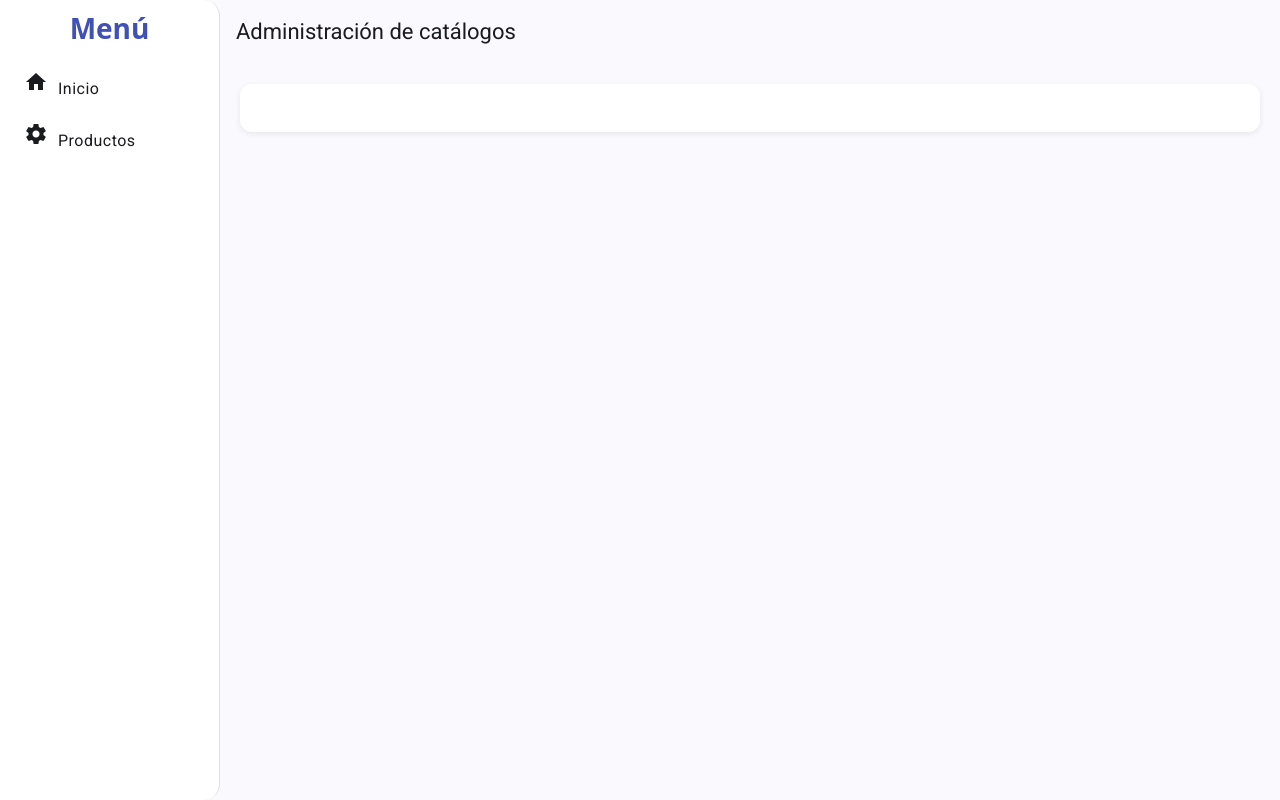
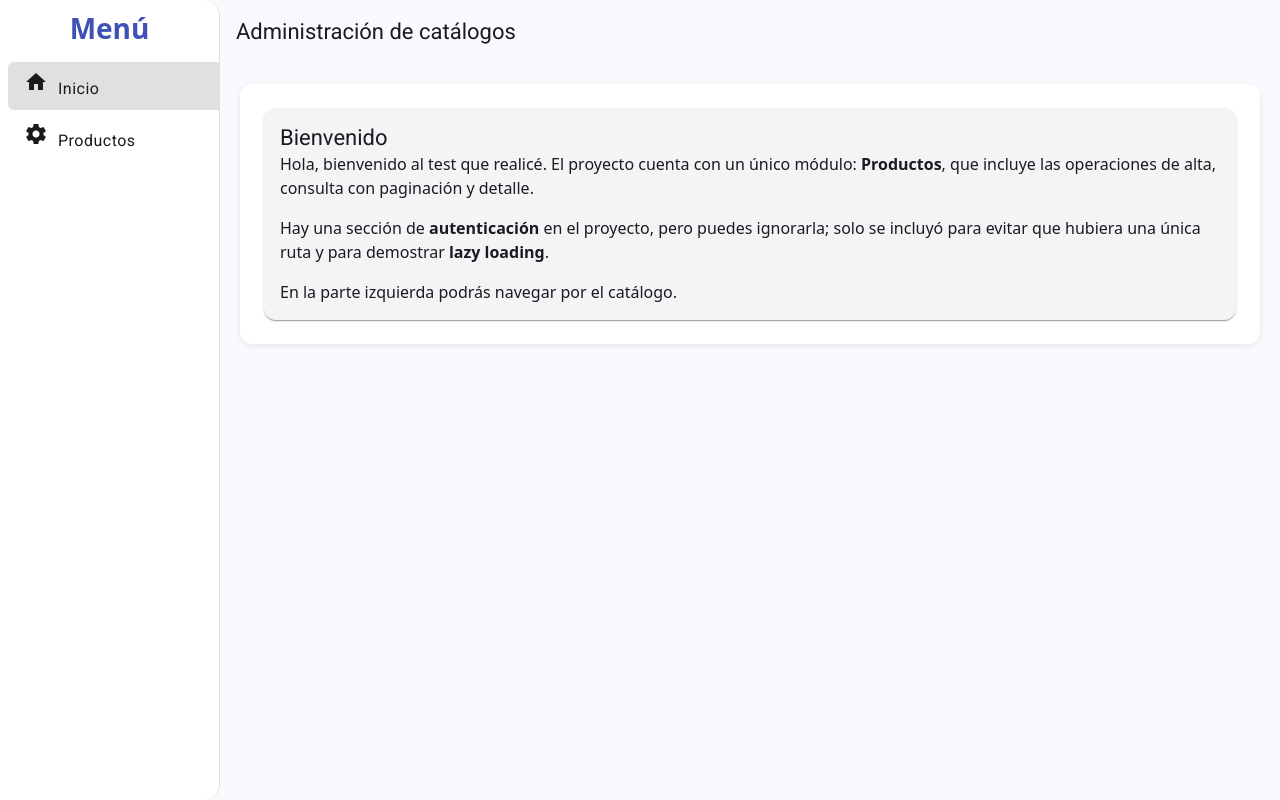
Before and after one commit to devtorresjs/catalogs-admin, an Angular app: page / in a window 1280 px wide. Built offline with nearby package versions, Linux system fonts and the light colour scheme.

Commit message:
se agrega home

```diff
--- a/src/app/app.routes.ts
+++ b/src/app/app.routes.ts
@@ -1,6 +1,10 @@
 import { Routes } from '@angular/router';
 
 export const routes: Routes = [
+   {
+    path: '',
+    loadChildren:()=>import('./presentation/home/home.routes').then(m=>m.homeRoutes)
+  },
   {
     path: 'catalogs',
     loadChildren:()=>import('./presentation/product/product.routes').then(m=>m.productRoutes)
@@ -8,5 +12,6 @@ export const routes: Routes = [
   {
     path: 'auth',
     loadChildren:()=>import('./presentation/auth/auth.routes').then(m=>m.authRoutes)
-  }
+  },
+
 ];
--- /dev/null
+++ b/src/app/presentation/home/home.routes.ts
@@ -0,0 +1,11 @@
+import { Routes } from '@angular/router';
+
+import { HomePageComponent } from './pages/home-page/home-page.component';
+
+export const homeRoutes: Routes = [
+  {
+    path: '',
+     component: HomePageComponent
+
+  }
+]
--- /dev/null
+++ b/src/app/presentation/home/pages/home-page/home-page.component.html
@@ -0,0 +1,12 @@
+<mat-card class="welcome-card">
+  <mat-card-header>
+    <mat-card-title>Bienvenido</mat-card-title>
+  </mat-card-header>
+  <mat-card-content>
+    <p>Hola, bienvenido al test que realicé. El proyecto cuenta con un único módulo: <strong>Productos</strong>, que incluye las operaciones de alta, consulta con paginación y detalle.</p>
+
+    <p>Hay una sección de <strong>autenticación</strong> en el proyecto, pero puedes ignorarla; solo se incluyó para evitar que hubiera una única ruta y para demostrar <strong>lazy loading</strong>.</p>
+
+    <p>En la parte izquierda podrás navegar por el catálogo.</p>
+  </mat-card-content>
+</mat-card>
--- a/src/app/presentation/layout/layout.component.css
+++ b/src/app/presentation/layout/layout.component.css
@@ -59,3 +59,8 @@ mat-nav-list a:hover {
   border-radius: 12px;
   box-shadow: 0px 2px 6px rgba(0, 0, 0, 0.08);
 }
+
+.active-link {
+  background-color: #e0e0e0;
+  font-weight: bold;
+}
--- a/src/app/presentation/layout/layout.component.html
+++ b/src/app/presentation/layout/layout.component.html
@@ -3,12 +3,12 @@
     <h3 class="menu-title">Menú</h3>
 
     <mat-nav-list>
-      <a mat-list-item>
+      <a mat-list-item routerLink="/" routerLinkActive="active-link"  [routerLinkActiveOptions]="{ exact: true }">
         <mat-icon>home</mat-icon>
         <span>Inicio</span>
       </a>
 
-      <a mat-list-item>
+      <a mat-list-item routerLink="/catalogs/products" routerLinkActive="active-link" [routerLinkActiveOptions]="{ exact: true }">
         <mat-icon>settings</mat-icon>
         <span>Productos</span>
       </a>
--- a/src/app/presentation/layout/layout.component.ts
+++ b/src/app/presentation/layout/layout.component.ts
@@ -6,7 +6,7 @@ import { MatMenuModule } from '@angular/material/menu';
 import { MatSidenavModule } from '@angular/material/sidenav';
 import { MatListModule } from '@angular/material/list';
 import { MatExpansionModule } from '@angular/material/expansion';
-import { RouterOutlet } from '@angular/router';
+import { RouterLink, RouterLinkActive, RouterOutlet } from '@angular/router';
 
 
 
@@ -20,6 +20,8 @@ import { RouterOutlet } from '@angular/router';
     MatListModule,
     MatExpansionModule,
     RouterOutlet,
+    RouterLink,
+    RouterLinkActive
 
 ],
   templateUrl: './layout.component.html',
--- a/src/app/presentation/product/components/product-form/product-form.component.html
+++ b/src/app/presentation/product/components/product-form/product-form.component.html
@@ -62,5 +62,6 @@
   </div>
 
   <button mat-flat-button color="primary">Guardar</button>
+  <button mat-flat-button color="warn" type="button" [routerLink]="['/catalogs/products']">Cancelar</button>
 
 </form>
--- a/src/app/presentation/product/components/product-form/product-form.component.ts
+++ b/src/app/presentation/product/components/product-form/product-form.component.ts
@@ -13,6 +13,7 @@ import { MatOptionModule } from '@angular/material/core';
 import { FormUtils } from '../../../utils/form-utils';
 import { CreateProductModel } from '../../../../core/domain/product/models/create-product.model';
 import { GetProductModel } from '../../../../core/domain/product/models/get-product.model';
+import { RouterModule } from '@angular/router';
 
 @Component({
   selector: 'app-product-form',
@@ -22,7 +23,8 @@ import { GetProductModel } from '../../../../core/domain/product/models/get-prod
     MatInputModule,
     MatButtonModule,
     MatSelectModule,
-    MatOptionModule
+    MatOptionModule,
+    RouterModule
   ],
   templateUrl: './product-form.component.html',
   styleUrl: './product-form.component.css'
--- a/src/app/presentation/product/pages/product-page/product-page.component.html
+++ b/src/app/presentation/product/pages/product-page/product-page.component.html
@@ -1 +1,6 @@
+<div class="add-button-container" style="margin-bottom: 16px;">
+  <button mat-raised-button color="primary" [routerLink]="['/catalogs/createproduct']">
+    <mat-icon>add</mat-icon> Agregar Producto
+  </button>
+</div>
 <app-product-list></app-product-list>
```
Also changed, not shown: src/app/presentation/home/pages/home-page/home-page.component.ts (added, +14 -0 lines), src/app/presentation/product/pages/product-page/product-page.component.ts (+6 -1 lines), src/app/presentation/home/pages/home-page/home-page.component.css (added).
